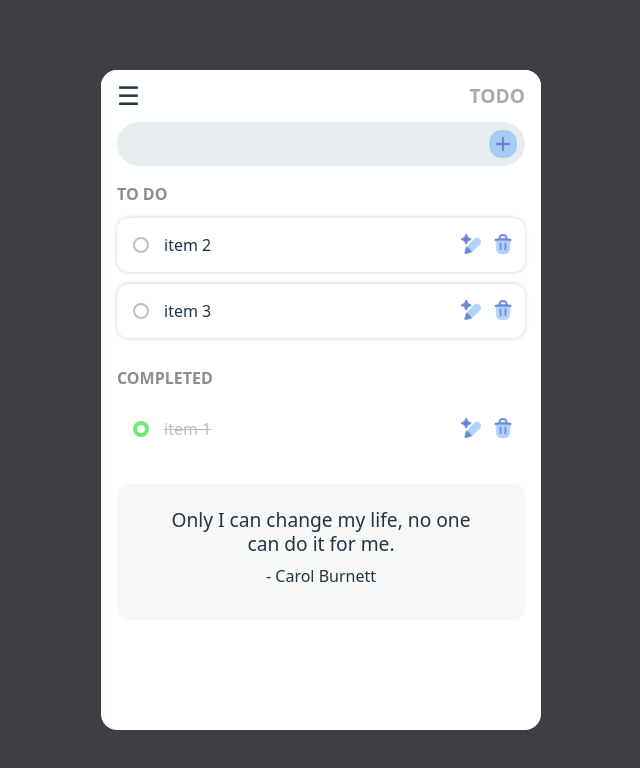
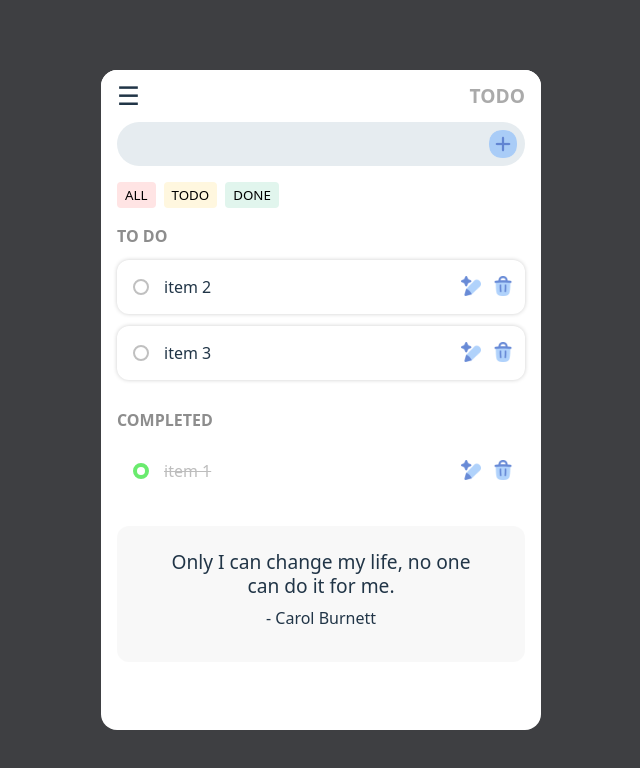
Before and after one commit to minji105/Todo-List, a React (Vite) app: page / in a window 1280 px wide. Shown: the top 768 px of the page, without its empty margins (319-959 px from the left). Built offline with nearby package versions, Linux system fonts and the light colour scheme; data requests are answered from the project's data file.

Commit message:
✨ Feat: 할 일/완료한 일 필터링 기능 (#16)
태그 버튼 클릭 시 할 일/완료한 일 필러링 기능 추가

```diff
--- a/src/components/Filter.jsx
+++ b/src/components/Filter.jsx
@@ -1,10 +1,65 @@
-import React from 'react';
+import styled from "styled-components";
 
-function Filter() {
+const TagsContainer = styled.div`
+  display: flex;
+  gap: 8px;
+`
+const Tag = styled.button`
+  border: none;
+  border-radius: 4px;
+  padding: 4px 8px;
+  text-transform: uppercase;
+
+  &:nth-child(1) {
+    background-color: #ffe4e4;
+    &:hover {
+      background-color: #ffd8d8;
+    }
+    &:active {
+      background-color: #f8caca;
+    }
+  }
+  &:nth-child(2) {
+    background-color: #fff7df;
+    &:hover {
+      background-color: #fff2cc;
+    }
+    &:active {
+      background-color: #f7e6b6;
+    }
+  }
+  &:nth-child(3) {
+    background-color: #e1f5ed;
+    &:hover {
+      background-color: #d3f7e8;
+    }
+    &:active {
+      background-color: #b8ebd5;
+    }
+  }
+`
+function Filter({ setTagTodo, setTagDone }) {
+  const handleClickAll = () => {
+    setTagTodo(true);
+    setTagDone(true)
+  }
+
+  const handleClickTodo = () => {
+    setTagTodo(true);
+    setTagDone(false)
+  }
+
+  const handleClickDone = () => {
+    setTagTodo(false);
+    setTagDone(true)
+  }
+
   return (
-    <div>
-      Filters
-    </div>
+    <TagsContainer>
+      <Tag onClick={handleClickAll}>All</Tag>
+      <Tag onClick={handleClickTodo}>Todo</Tag>
+      <Tag onClick={handleClickDone}>Done</Tag>
+    </TagsContainer>
   );
 }
 
--- a/src/pages/Home.jsx
+++ b/src/pages/Home.jsx
@@ -2,6 +2,7 @@ import { useEffect, useReducer, useRef, useState } from "react";
 import styled from "styled-components";
 import Quote from "../components/Quote";
 import UpdateModal from "../components/UpdateModal";
+import Filter from "../components/Filter";
 
 const StyledTodoList = styled.div`
   padding: 0 16px 16px;
@@ -122,6 +123,9 @@ function Home() {
   const [editInput, setEditInput] = useState('');
   const inputRef = useRef(null);
 
+  const [tagTodo, setTagTodo] = useState(true);
+  const [tagDone, setTagDone] = useState(true);
+
   useEffect(() => {
     localStorage.setItem('todos', JSON.stringify(todo));
   }, [todo])
@@ -195,6 +199,9 @@ function Home() {
         </StyledButton>
       </StyledInput>
 
+      <Filter setTagTodo={setTagTodo} setTagDone={setTagDone} />
+
+      {tagTodo &&
         <section>
           <h2>TO DO</h2>
           <ul>
@@ -209,7 +216,9 @@ function Home() {
             ))}
           </ul>
         </section>
+      }
 
+      {tagDone &&
         <section>
           <h2>COMPLETED</h2>
           <ul>
@@ -224,6 +233,7 @@ function Home() {
             ))}
           </ul>
         </section>
+      }
 
       {openModal &&
         <UpdateModal
```
Lines whose indentation alone changed are shown as unchanged.
